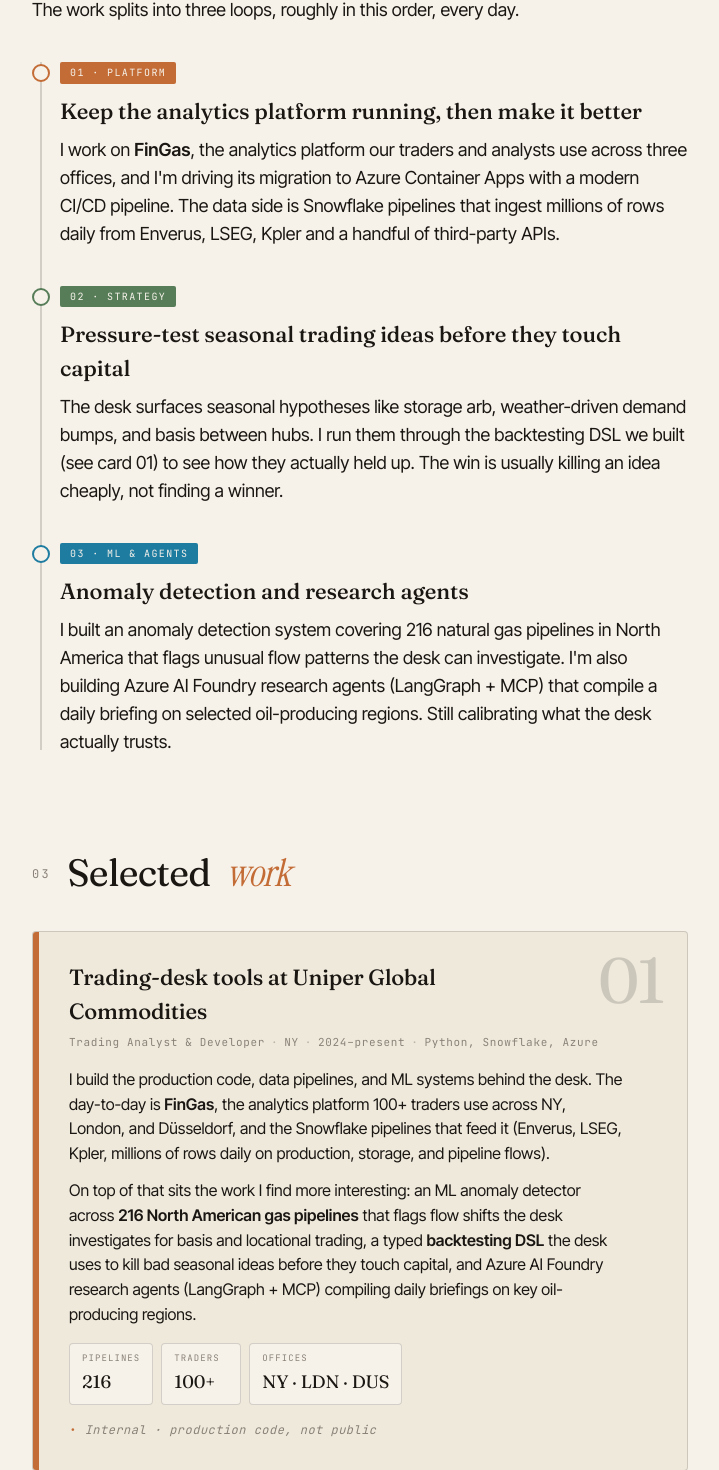
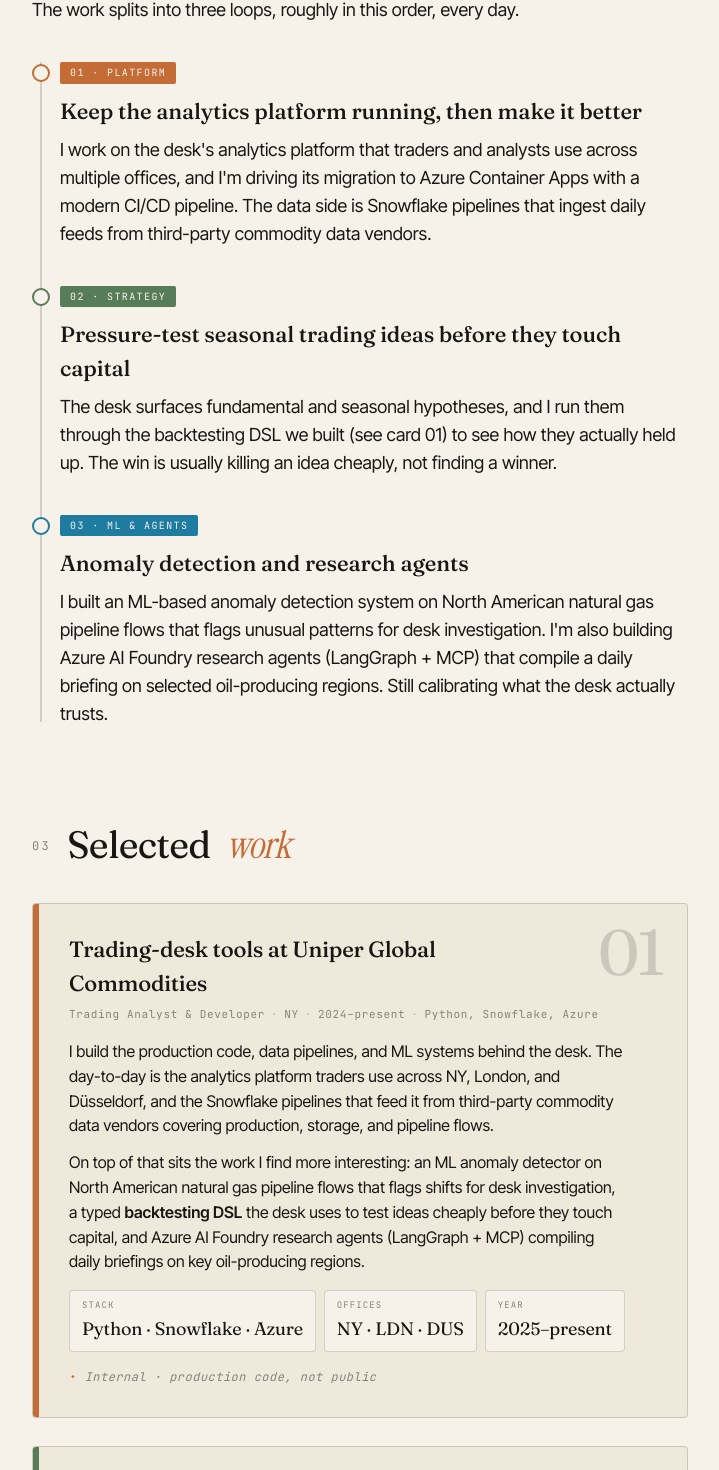
Before and after one commit to kaanyigit-repo/kaanyigit-com, a Next.js app: page / in a window 1280 px wide. Shown: the part 1878-3348 px from the top of the page, without its empty margins (280-999 px from the left). Built offline with nearby package versions, Linux system fonts and the light colour scheme.

Commit message:
content: scrub internal names, vendor names, net counts, and exact strategies for compliance

```diff
--- a/components/DocumentSiteV4.tsx
+++ b/components/DocumentSiteV4.tsx
@@ -187,31 +187,30 @@
               <span className="doc4-step-tag">01 · Platform</span>
               <h3>Keep the analytics platform running, then make it better</h3>
               <p>
-                I work on <strong>FinGas</strong>, the analytics platform our traders and analysts
-                use across three offices, and I&apos;m driving its migration to Azure Container
-                Apps with a modern CI/CD pipeline. The data side is Snowflake pipelines that ingest
-                millions of rows daily from Enverus, LSEG, Kpler and a handful of third-party APIs.
+                I work on the desk&apos;s analytics platform that traders and analysts use
+                across multiple offices, and I&apos;m driving its migration to Azure Container
+                Apps with a modern CI/CD pipeline. The data side is Snowflake pipelines that
+                ingest daily feeds from third-party commodity data vendors.
               </p>
             </div>
             <div className="doc4-step s2">
               <span className="doc4-step-tag">02 · Strategy</span>
               <h3>Pressure-test seasonal trading ideas before they touch capital</h3>
               <p>
-                The desk surfaces seasonal hypotheses like storage arb, weather-driven demand
-                bumps, and basis between hubs. I run them through the backtesting DSL we built
-                (see card 01) to see how they actually held up. The win is usually killing an
-                idea cheaply, not finding a winner.
+                The desk surfaces fundamental and seasonal hypotheses, and I run them through
+                the backtesting DSL we built (see card 01) to see how they actually held up.
+                The win is usually killing an idea cheaply, not finding a winner.
               </p>
             </div>
             <div className="doc4-step s3">
               <span className="doc4-step-tag">03 · ML &amp; Agents</span>
               <h3>Anomaly detection and research agents</h3>
               <p>
-                I built an anomaly detection system covering 216 natural gas pipelines in North
-                America that flags unusual flow patterns the desk can investigate. I&apos;m also
-                building Azure AI Foundry research agents (LangGraph + MCP) that compile a daily
-                briefing on selected oil-producing regions. Still calibrating what the desk
-                actually trusts.
+                I built an ML-based anomaly detection system on North American natural gas
+                pipeline flows that flags unusual patterns for desk investigation. I&apos;m also
+                building Azure AI Foundry research agents (LangGraph + MCP) that compile a
+                daily briefing on selected oil-producing regions. Still calibrating what the
+                desk actually trusts.
               </p>
             </div>
           </div>
@@ -233,31 +232,29 @@
               </div>
               <p>
                 I build the production code, data pipelines, and ML systems behind the desk.
-                The day-to-day is <strong>FinGas</strong>, the analytics platform 100+ traders
-                use across NY, London, and Düsseldorf, and the Snowflake pipelines that feed it
-                (Enverus, LSEG, Kpler, millions of rows daily on production, storage, and
-                pipeline flows).
+                The day-to-day is the analytics platform traders use across NY, London, and
+                Düsseldorf, and the Snowflake pipelines that feed it from third-party
+                commodity data vendors covering production, storage, and pipeline flows.
               </p>
               <p>
                 On top of that sits the work I find more interesting: an ML anomaly detector
-                across <strong>216 North American gas pipelines</strong> that flags flow shifts
-                the desk investigates for basis and locational trading, a typed{" "}
-                <strong>backtesting DSL</strong> the desk uses to kill bad seasonal ideas before
-                they touch capital, and Azure AI Foundry research agents (LangGraph + MCP)
-                compiling daily briefings on key oil-producing regions.
+                on North American natural gas pipeline flows that flags shifts for desk
+                investigation, a typed <strong>backtesting DSL</strong> the desk uses to test
+                ideas cheaply before they touch capital, and Azure AI Foundry research agents
+                (LangGraph + MCP) compiling daily briefings on key oil-producing regions.
               </p>
               <div className="doc4-card-stats">
                 <div className="doc4-stat">
-                  <span className="doc4-stat-k">Pipelines</span>
-                  <span className="doc4-stat-v">216</span>
-                </div>
-                <div className="doc4-stat">
-                  <span className="doc4-stat-k">Traders</span>
-                  <span className="doc4-stat-v">100+</span>
+                  <span className="doc4-stat-k">Stack</span>
+                  <span className="doc4-stat-v">Python · Snowflake · Azure</span>
                 </div>
                 <div className="doc4-stat">
                   <span className="doc4-stat-k">Offices</span>
                   <span className="doc4-stat-v">NY · LDN · DUS</span>
+                </div>
+                <div className="doc4-stat">
+                  <span className="doc4-stat-k">Year</span>
+                  <span className="doc4-stat-v">2025–present</span>
                 </div>
               </div>
               <span className="doc4-card-internal">
@@ -468,11 +465,11 @@
               <span className="doc4-stack-k">Markets</span>
               <div className="doc4-stack-v">
                 {[
-                  "NA Natural Gas",
-                  "European TTF",
-                  "LNG Flows",
-                  "Storage",
-                  "Basis & Calendar Spreads",
+                  "Natural Gas Markets",
+                  "European Gas",
+                  "LNG Trade Flows",
+                  "Storage Dynamics",
+                  "Energy Fundamentals",
                   "Weather",
                 ].map((t) => (
                   <span key={t} className="doc4-tag">
```
Also changed, not shown: app/resume/page.tsx (+18 -20 lines).
